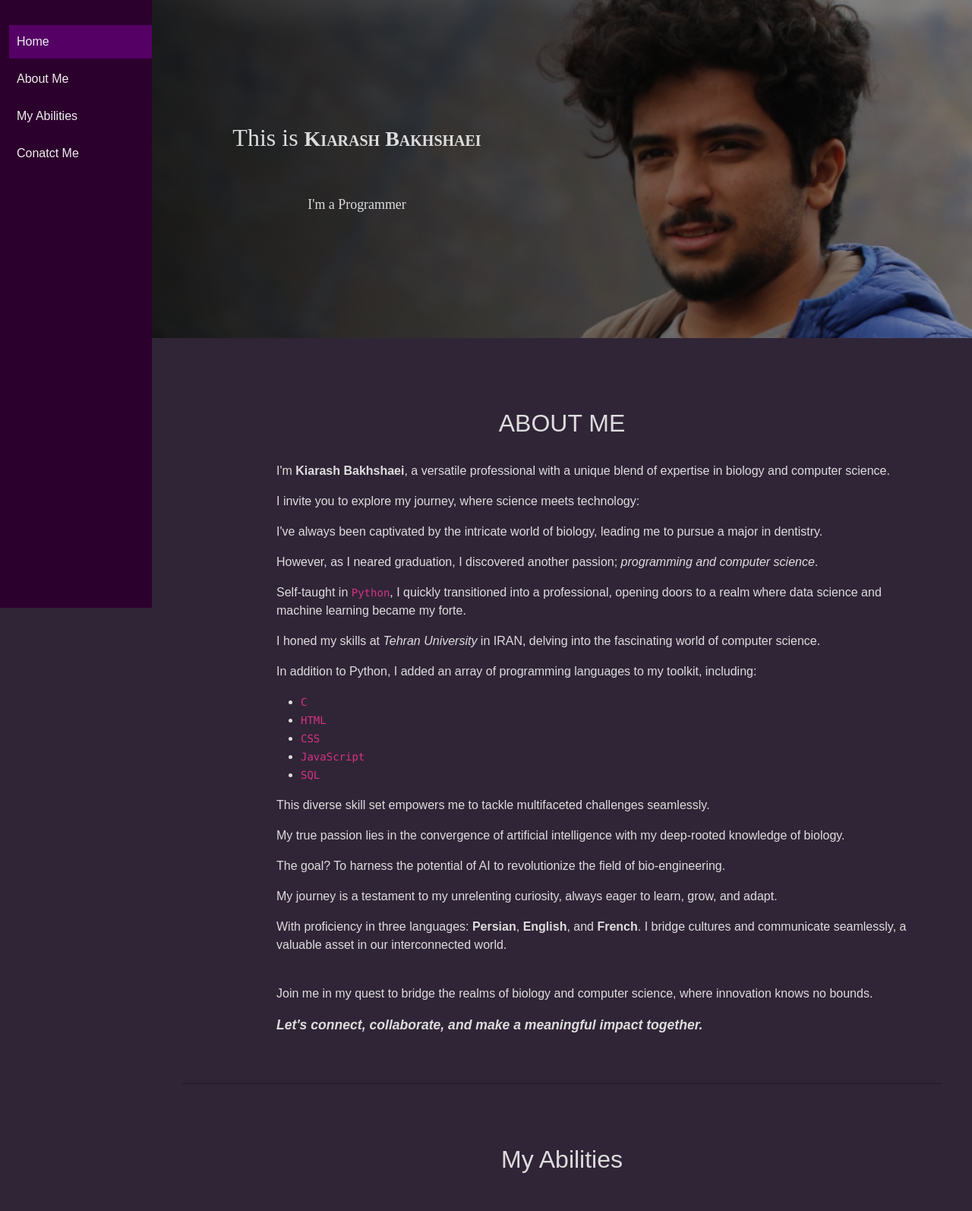
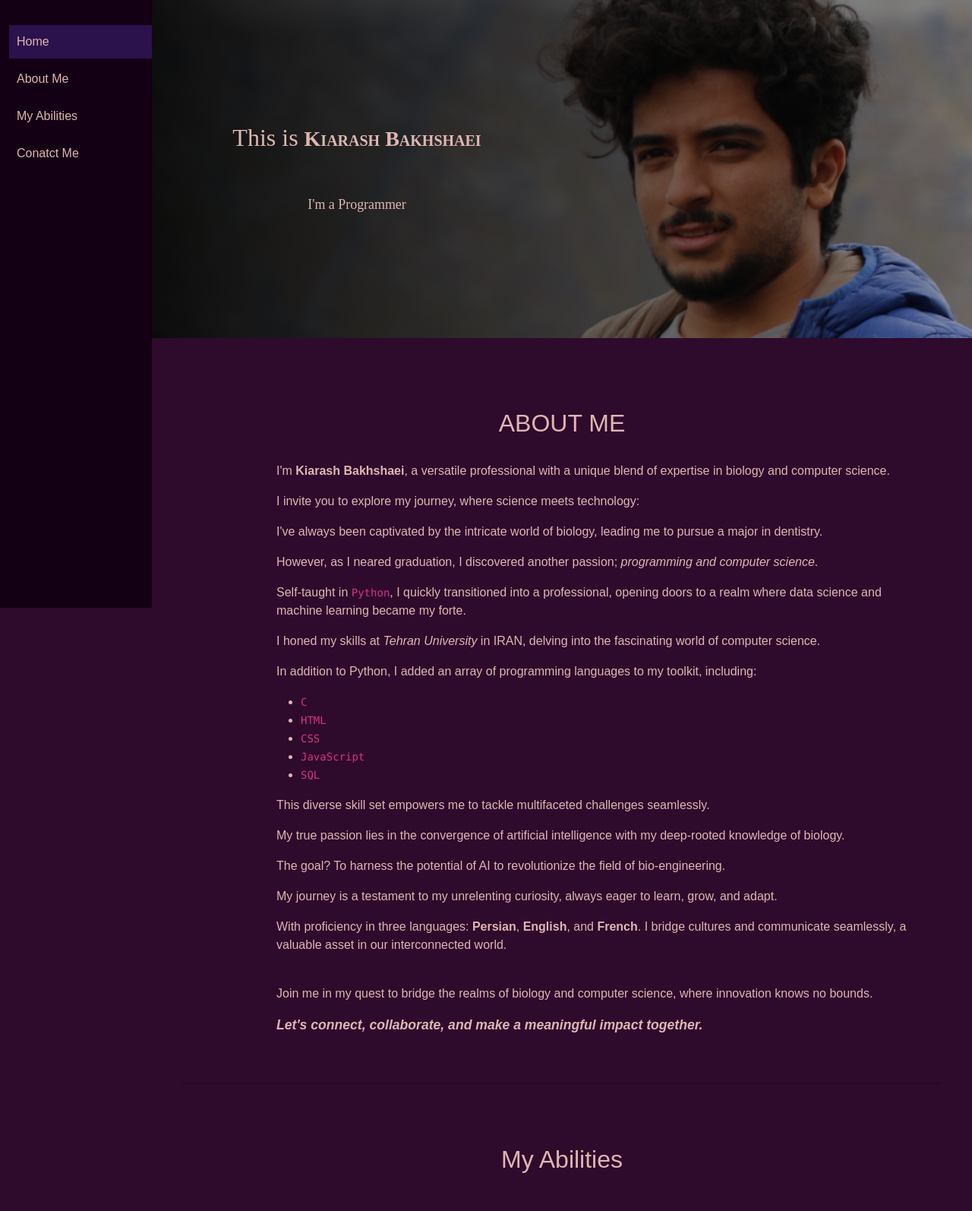
Before and after one commit to KiarashBakh/K.Bakhshaei, a plain HTML site: page index.html in a window 1280 px wide. Shown: the top 1594 px of the page at 76% size. Drawn offline with nearby package versions, Linux system fonts and the light colour scheme.

Commit message:
changed colors

```diff
--- a/styles.css
+++ b/styles.css
@@ -1,9 +1,9 @@
 body {
     box-sizing:content-box;
     position:static;
-    background-color: rgb(48, 37, 54);
+    background-color: #2e0a2c;
     font-family: Arial, Helvetica, sans-serif;
-    color: #ddd;
+    color: #dfb6b2;
     overflow-wrap:break-word;
     word-break:normal;
 }
@@ -17,20 +17,23 @@ span.small{
     font-weight: bold;
 }
 .hero {
+    box-sizing: border-box;
     text-align: center;
     font-family: "Times New Roman", Georgia, Garamond, serif;
     position: relative;
     top: 50%;
     right:25%;
-    color: #ddd;
-    padding: 15%;
+    color: #dfb6b2;
+    margin: 15%;
+
 }
 div.hero > h1 {
     font-size:2.5vw;
 }
+
 #hero-image {
     box-sizing:content-box;
-    background-image: linear-gradient(to left, rgba(0, 0, 0, 0.25), rgba(0, 0, 0, 0.8)), url("background.jpg");
+    background-image: linear-gradient(to left, rgba(0, 0, 0, 0.25), rgba(0, 0, 0, 0.897)), url("background.jpg");
     height: 100%;
     width: calc(100% - 200px);
     background-position: center;
@@ -46,12 +49,12 @@ div.hero > p {
 
 /* nav bar */
 nav {
-    background-color: #2c002c;
+    background-color: #140014;
     height: 100%;
     width: 200px;
     position: fixed;
     z-index: 1; /* Stay on top */
-    top: 0; /* Stay at the top */
+    top: 0;
     left: 0;
     overflow-x: hidden;
     overflow-y: hidden;
@@ -63,7 +66,7 @@ nav {
     width: 100%;
 }
 .nav-link {
-    color: #eee !important;
+    color: #dfb6b2 !important;
     width: 100%;
     margin-top: 5px;
     padding: 10px 0px 10px 10px;
@@ -72,16 +75,16 @@ nav {
     text-decoration: none;
 }
 nav a:hover, .navbar-toggler-icon:hover {
-    background-color: #543354;
+    background-color: #2b124c;
 }
 nav a.active {
-    background-color: #540065;
+    background-color: #2b124c;
 }
 .container-fluid {
     padding-right: 0;
 }
 i {
-    color: #ede;
+    color: #dfb6b2;
 }
 
 
@@ -93,8 +96,8 @@ i {
 hr {
     height:2px;
     border-width:2px;
-    color:#1b001b;
-    background-color:#1b001b
+    color:#190019;
+    background-color:#190019
 }
 #about_me {
     box-sizing: border-box;
@@ -129,6 +132,7 @@ hr {
     padding-top: 40px;
 }
 address {
+    font-size: 0.9em;
     display: block;
     font-style: italic;
     margin-left: 23px;
@@ -136,9 +140,6 @@ address {
 
 
 @media only screen and (max-width: 990px){
-.hero {
-    padding:15%;
-}
 div.hero > h1 {
     font-size:1.3em;
 }
@@ -156,14 +157,20 @@ nav {
 }
 #main {
     margin: auto;
+    padding: 20px;
 }
 #about_me_text {
     margin-top:30px;
+    padding: 0px;
 }
 .progress {
-    width: 70%;
+    width: 85%;
+    padding: 0px;
 }
 #bars p {
-    margin-left: 15%;
+    margin-left: 9%;
+}
+address {
+    font-size: 0.7em;
 }
 }
```
